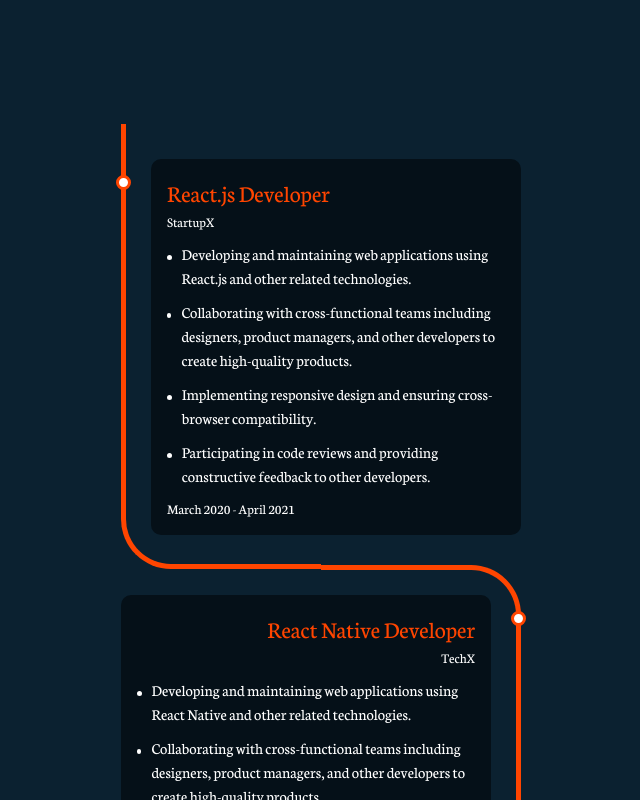
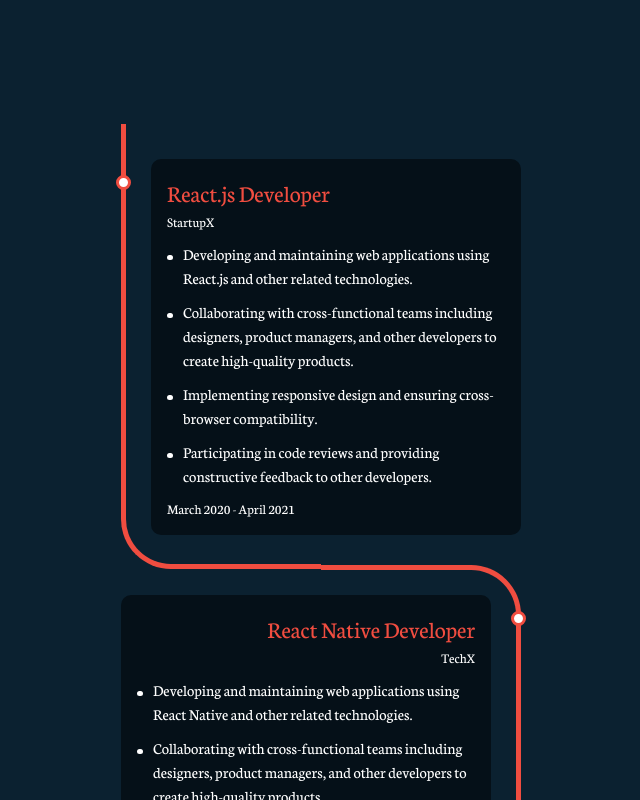
Before and after one commit to Davmike/new-portfolio, a React (Vite) app: page / in a window 1280 px wide. Shown: the part 1500-2300 px from the top of the page, without its empty margins (319-959 px from the left). Built offline with nearby package versions, Linux system fonts and the light colour scheme; a web font is replaced by a local one.

Commit message:
feat: add css for experience and bordeers

```diff
--- a/src/Components/Resume.tsx
+++ b/src/Components/Resume.tsx
@@ -52,13 +52,13 @@ function Resume() {
         {timelineData.map((item, index) => (
           <div className="card relative max-w-[400px]" key={index}>
             <div className="info flex flex-col bg-[#051018] text-[white] rounded-[10px] p-[16px]">
-              <h3 className="title text-[orangered] relative text-[24px]">
+              <h3 className="title text-[#F04D40] relative text-[24px]">
                 {item.title}
               </h3>
               <p className="text-[14px] company">{item.company}</p>
               {item.description.map((description, i) => (
                 <div className="flex justify-center items-baseline flex-row gap-[10px]">
-                  <div className="w-[5px] h-[5px] rounded-[50px] bg-[white] pl-[4px]"></div>
+                  <div className="w-[5px] h-[5px] rounded-[50px] bg-[white] pl-[4px] md:pl-[6px]"></div>
                   <p key={i} className="mt-[10px]">
                     {description}
                   </p>
--- a/src/index.css
+++ b/src/index.css
@@ -407,7 +407,7 @@ li:nth-child(5) {
   content: "";
   position: absolute;
   width: 50%;
-  border: solid orangered;
+  border: solid #f04d40;
 }
 
 /* Setting the border of top, bottom, left */
@@ -462,7 +462,7 @@ li:nth-child(5) {
   height: 15px;
   background: white;
   border-radius: 999px;
-  border: 3px solid orangered;
+  border: 3px solid #f04d40;
 }
 
 /* text right if the card is even  */
```
